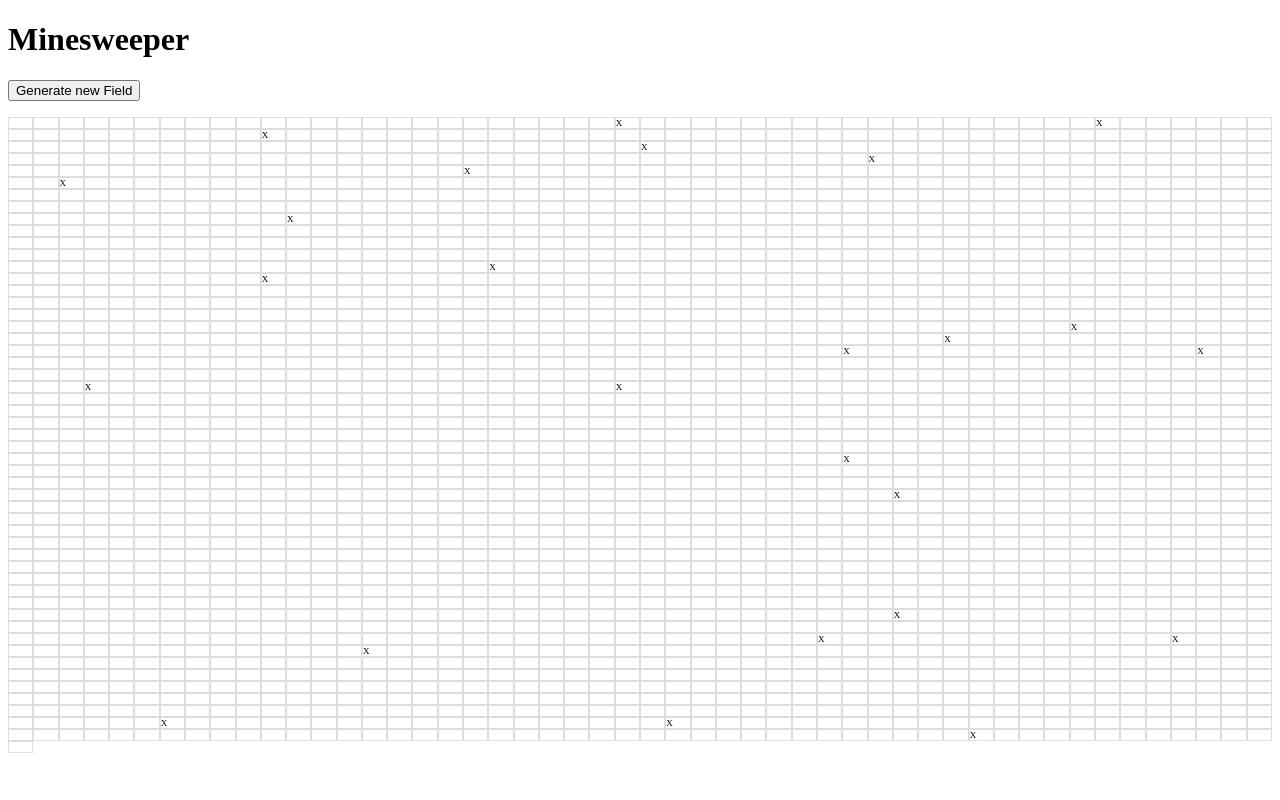
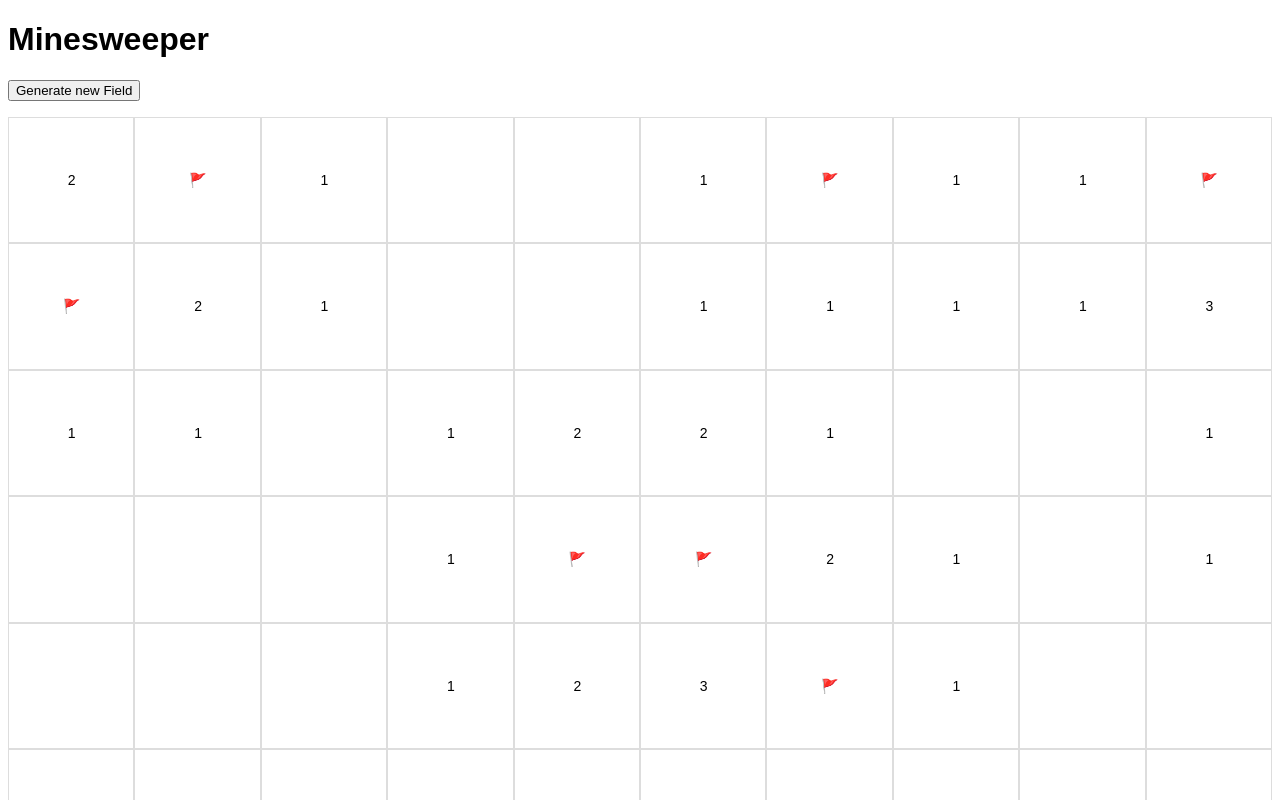
Before and after one commit to Kovah/minesweeper, a Vue app: page / in a window 1280 px wide. Both pictures are taken after a click on the button "Generate new Field". Shown: the top 800 px of the page. Built offline with nearby package versions, Linux system fonts and the light colour scheme.

Commit message:
Finalize the field implementation including mine counters, also update the styleing a little bit

```diff
--- a/src/App.vue
+++ b/src/App.vue
@@ -16,11 +16,17 @@
     data: () => ({
       standards: {
         fieldSize: {
-          x: 50,
-          y: 50
+          x: 10,
+          y: 10
         },
-        mineCount: 25
+        mineCount: 15
       }
     })
   };
 </script>
+
+<style>
+  body {
+    font-family: sans-serif;
+  }
+</style>
--- a/src/components/Field.vue
+++ b/src/components/Field.vue
@@ -1,6 +1,7 @@
 <template>
   <div class="field">
-    <span v-if="field.hasMine">X</span>
+    <span v-if="field.hasMine">🚩</span>
+    <span v-if="field.mineCount > 0">{{ field.mineCount }}</span>
   </div>
 </template>
 
@@ -13,10 +14,18 @@
 
 <style scoped>
   .field {
-    flex: 0 0;
-    min-width: 10px;
-    min-height: 10px;
+    display: flex;
     border: 1px solid #ddd;
-    font-size: 9px;
+    font-size: 14px;
+    justify-content: center;
+    align-items: center;
+  }
+
+  .field::before {
+    content: "";
+    display: inline-block;
+    width: 1px;
+    height: 0;
+    padding-bottom: calc(100% / 1);
   }
 </style>
--- a/src/components/Generator.vue
+++ b/src/components/Generator.vue
@@ -61,7 +61,7 @@
           xPos = this.randomInteger(0, xMax);
           yPos = this.randomInteger(0, yMax);
 
-          if (!this.checkIfMineExists(xPos, yPos)) {
+          if (!this.checkIfPositionHasMine(xPos, yPos)) {
             positionFound = true;
           }
         } while (positionFound === false);
@@ -69,27 +69,42 @@
         this.mines.push([xPos, yPos]);
       },
 
-      checkIfMineExists (xPos, yPos) {
+      checkIfPositionHasMine (xPos, yPos) {
         return this.mines.filter(mine => {
           return mine[0] === xPos && mine[1] === yPos;
         }).length > 0;
       },
 
       generateFields () {
-        for (let xPos = 0; xPos <= this.standards.fieldSize.x; xPos++) {
-          for (let yPos = 0; yPos <= this.standards.fieldSize.y; yPos++) {
+        for (let xPos = 0; xPos < this.standards.fieldSize.x; xPos++) {
+          for (let yPos = 0; yPos < this.standards.fieldSize.y; yPos++) {
             this.saveNewField(xPos, yPos);
           }
         }
       },
 
       saveNewField (xPos, yPos) {
-        const fieldHasMine = this.checkIfMineExists(xPos, yPos);
+        const fieldHasMine = this.checkIfPositionHasMine(xPos, yPos);
+        const mineCount = fieldHasMine ? 0 : this.countMinesAroundField(xPos, yPos);
+
         this.fields.push({
           x: xPos,
           y: yPos,
+          mineCount: mineCount,
           hasMine: fieldHasMine
         });
+      },
+
+      countMinesAroundField (xPos, yPos) {
+        const xMin = xPos > 0 ? xPos - 1 : 0;
+        const xMax = xPos < this.standards.fieldSize.x ? xPos + 1 : this.standards.fieldSize.x;
+        const yMin = yPos > 0 ? yPos - 1 : 0;
+        const yMax = yPos < this.standards.fieldSize.y ? yPos + 1 : this.standards.fieldSize.y;
+
+        return this.mines.filter(mine => {
+          return mine[0] >= xMin && mine[0] <= xMax
+            && mine[1] >= yMin && mine[1] <= yMax;
+        }).length;
       },
 
       randomInteger (min, max) {
--- a/src/components/PlayArea.vue
+++ b/src/components/PlayArea.vue
@@ -22,7 +22,7 @@
 <style scoped>
   .playarea {
     display: grid;
-    grid-template-columns: repeat(50, 1fr);
-    grid-template-rows: repeat(50, 1fr);
+    grid-template-columns: repeat(10, 1fr);
+    grid-template-rows: repeat(10, 1fr);
   }
 </style>
```
